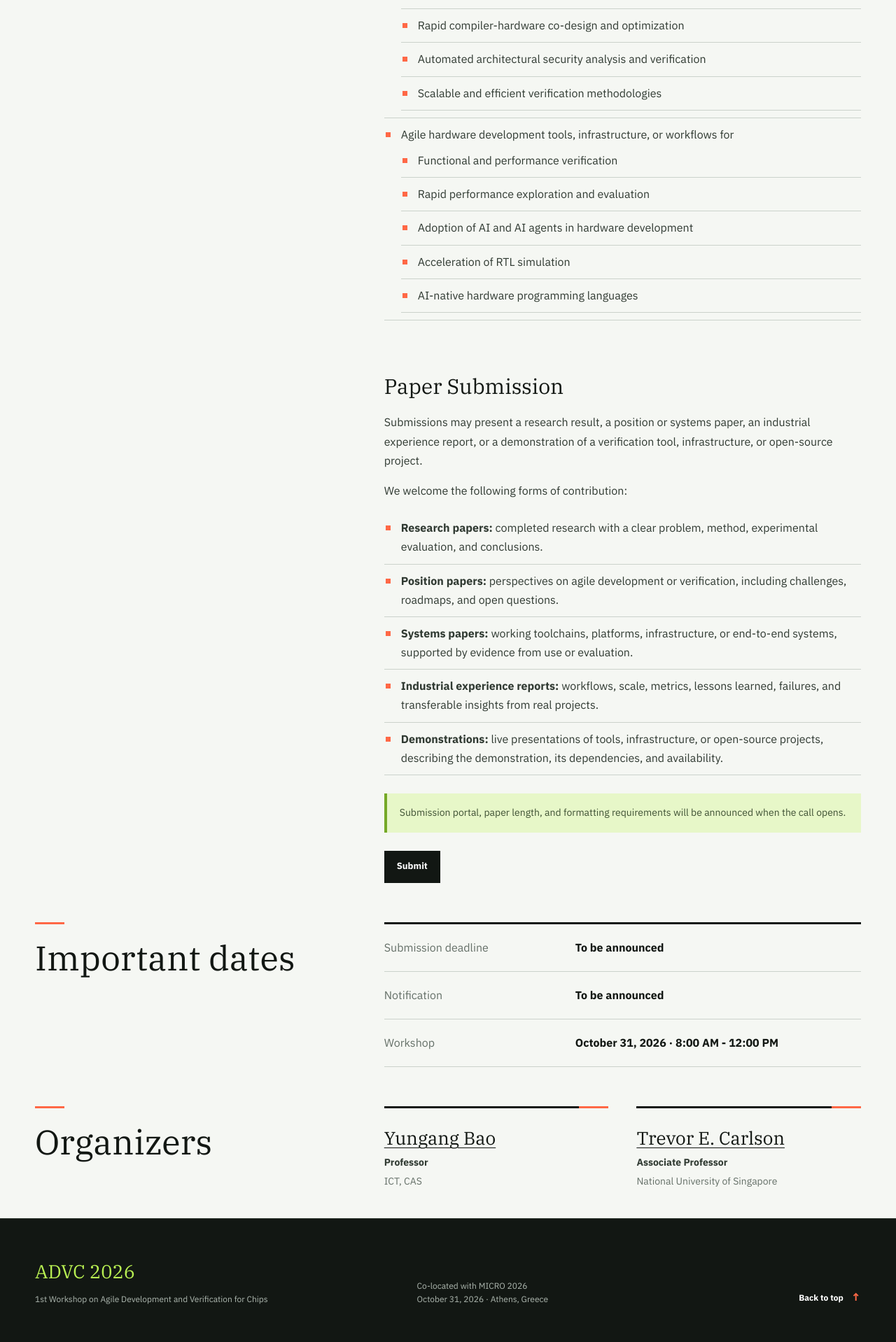
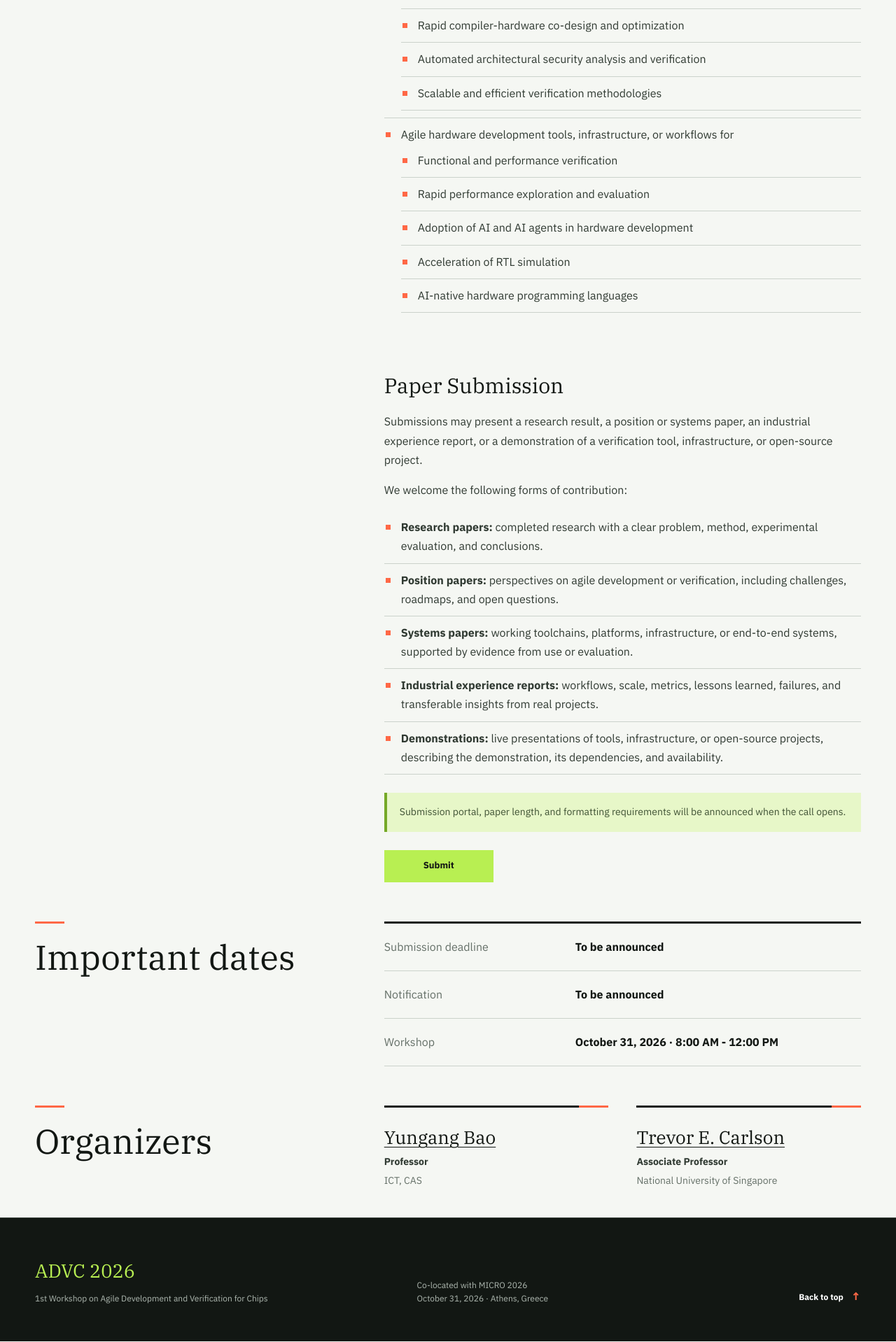
Before and after one commit to OpenXiangShan/workshop, a Jekyll site: the page built from index.md, in a window 1280 px wide. Shown: the part 1709-3627 px from the top of the page at 70% size. Built offline with Jekyll 4.4.1, drawn with Linux system fonts in a browser that asks for light colours.

Commit message:
update submit button

```diff
--- a/assets/css/site.css
+++ b/assets/css/site.css
@@ -510,6 +510,10 @@ main > .section + .section {
   margin-top: 0;
 }
 
+.cfp-subsection:first-child > ul > li:last-child {
+  border-bottom: 0;
+}
+
 ul {
   padding-left: 0;
   list-style: none;
@@ -541,8 +545,10 @@ li::before {
 }
 
 .submission .button {
-  color: var(--white);
-  background: var(--ink);
+  min-width: 156px;
+  padding: 13px 30px;
+  color: var(--ink);
+  background: var(--green);
 }
 
 .submission .button:hover {
```
